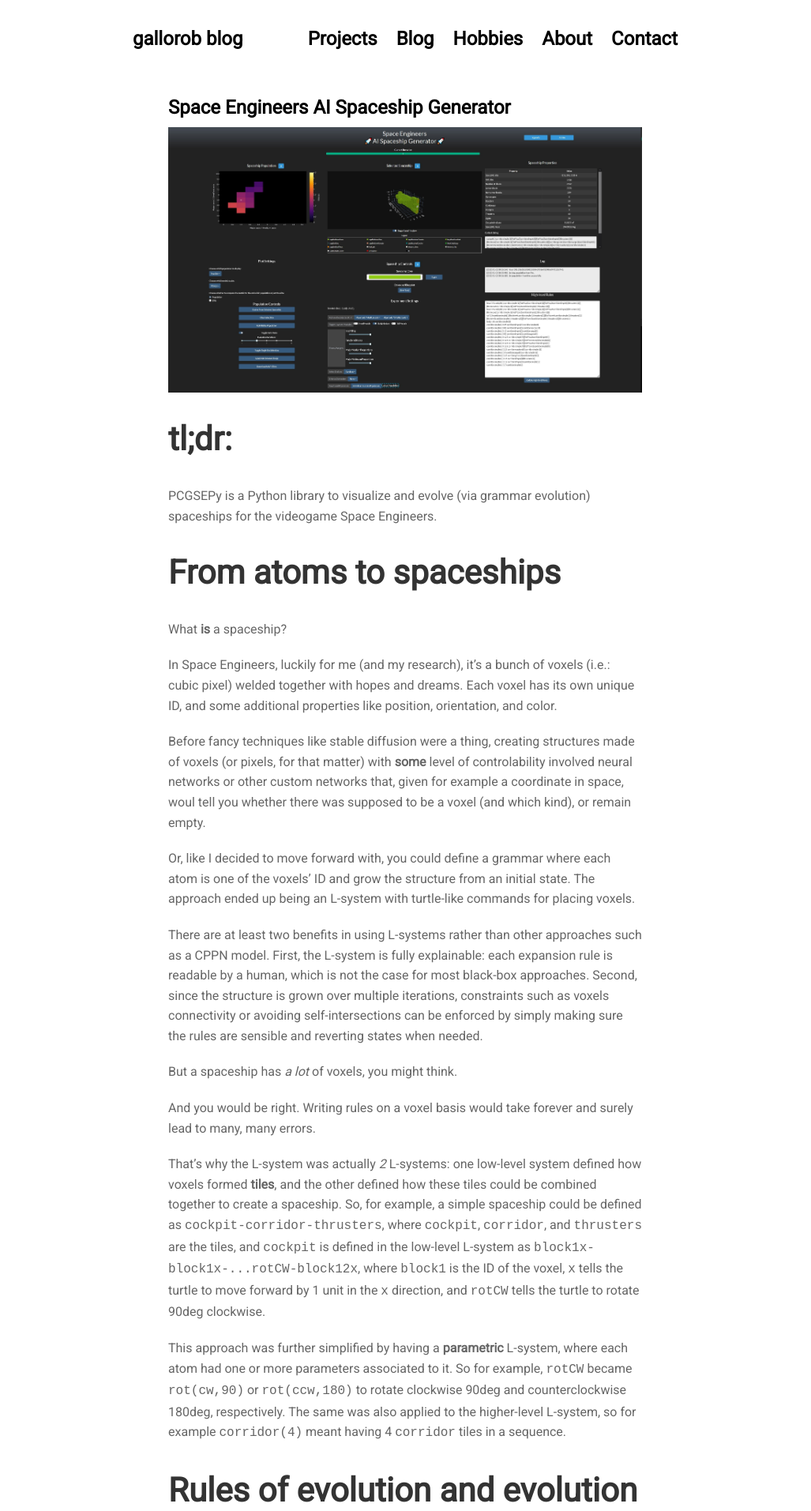
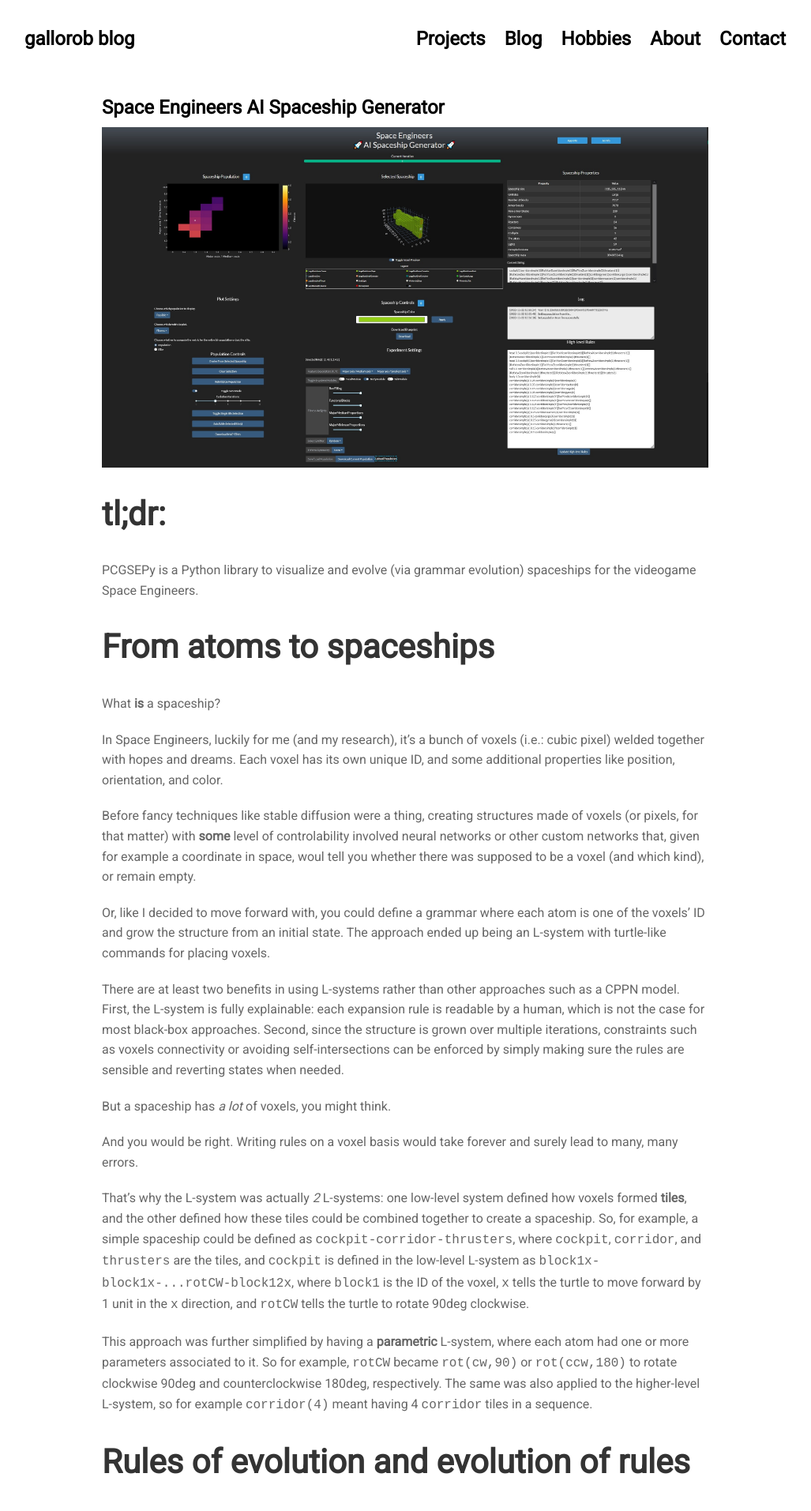
Before and after one commit to gallorob/gallorob.github.io, a Jekyll site: the page built from projects/pcgsepy.md, in a window 1280 px wide. Shown: the top 1913 px of the page at 79% size, without its empty margins (127-1154 px from the left). Built offline with Jekyll 4.4.1, drawn with Linux system fonts in a browser that asks for light colours; nearby versions of some CDN libraries.

Commit message:
Update style, remove email contact

```diff
--- a/_data/settings.yml
+++ b/_data/settings.yml
@@ -12,6 +12,7 @@ menu:
 # Projects Section
 
 projects:
+- {name: 'Prompt Override',   url: 'prompt-override', year: 2025}
 - {name: 'LLMaker',   url: 'llmaker', year: 2024}
 - {name: 'PCGSEPy',   url: 'pcgsepy', year: 2022}
 
@@ -29,7 +30,7 @@ social:
 - {icon: 'twitter',   link: 'https://twitter.com/gallorob2'}
 - {icon: 'github',    link: 'https://github.com/gallorob'}
 - {icon: 'linkedin',  link: 'https://linkedin.com/in/roberto-g-9653a018a/'}
-- {icon: 'envelope',  link: 'mailto:mailto:placeholder@gmail.com'}
+# - {icon: 'envelope',  link: 'mailto:mailto:placeholder@gmail.com'}
 
 # social network icons available: 'twitter' / 'facebook' / 'github' / 'pinterest' 'google-plus' / 'linkedin' / 'youtube' / 'instagram' / 'dribbble' / 'behance' / 'soundcloud' / 'vine'
 
--- a/_includes/image.html
+++ b/_includes/image.html
@@ -6,7 +6,7 @@
         {% if include.text %}
           {{ include.text }} <i class="fa fa-arrow-right" aria-hidden="true"></i>
         {% else %}
-          View Demo <i class="fa fa-arrow-right" aria-hidden="true"></i>
+          View Github Repo <i class="fa fa-arrow-right" aria-hidden="true"></i>
         {% endif %}
       </div>
     </div>
--- a/_sass/3-sections/_default.sass
+++ b/_sass/3-sections/_default.sass
@@ -3,9 +3,9 @@ body
   font-family: 'Roboto', sans-serif
   font-size: 16px
 .site-container
-  width: 750px
+  width: 1024px
   margin: auto
 
-@media (max-width: 768px)
+@media (max-width: 1024px)
   .site-container
     width: 95vw
--- a/_sass/3-sections/_post.sass
+++ b/_sass/3-sections/_post.sass
@@ -1,5 +1,5 @@
 .post-container
-  max-width: 600px
+  max-width: 768px
   margin: 0px auto 30px
   position: relative
   display: block
```
